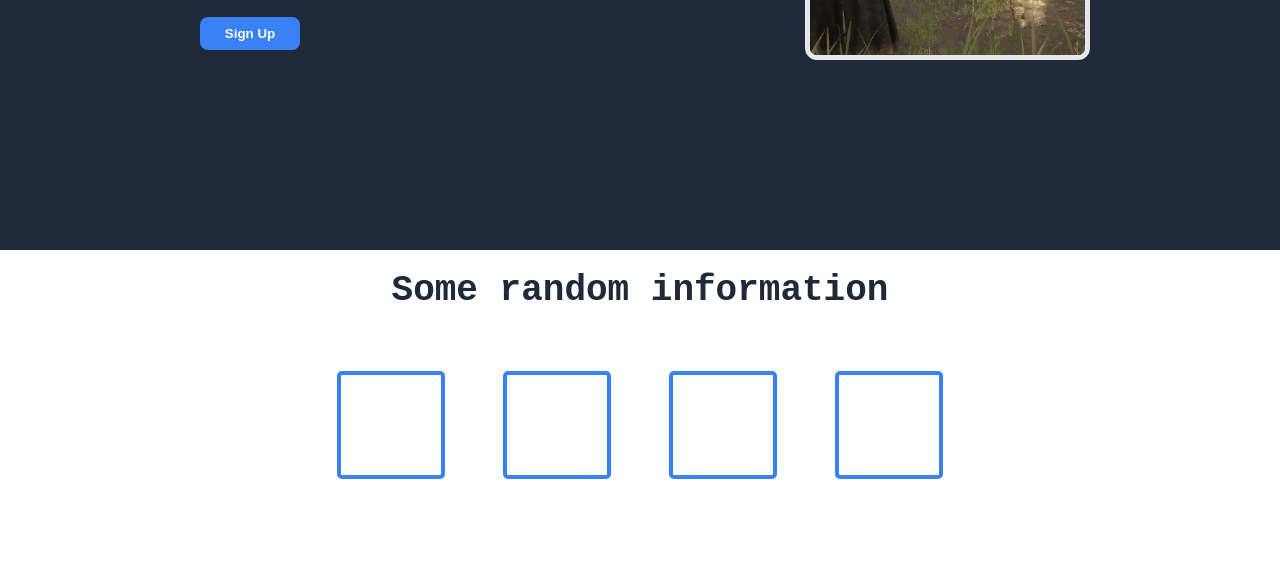
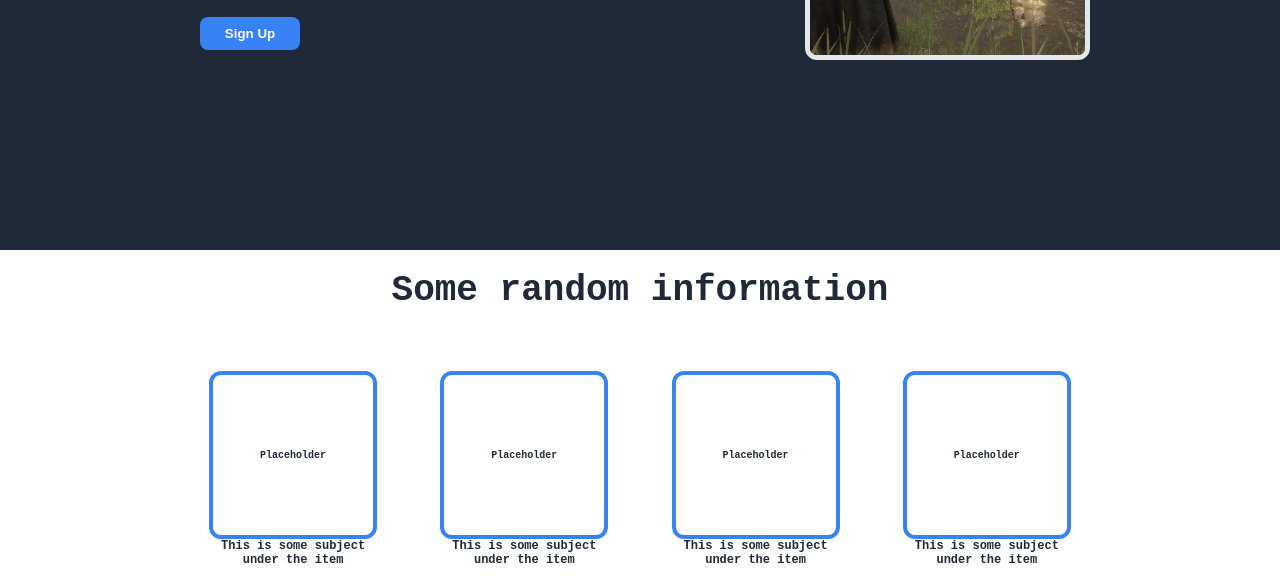
Before and after one commit to BantAlex/odin-landing-page, a plain HTML site: page index.html in a window 1280 px wide. Shown: the part 452-1039 px from the top of the page. Before the commit the page ends 951 px from the top, so only its background shows below. Drawn offline with Linux system fonts and the light colour scheme.

Commit message:
Create subtext under info items

```diff
--- a/index.html
+++ b/index.html
@@ -32,10 +32,26 @@
         <div class="info">
             Some random information
             <div class="cards">
-                <div class="card"></div>
-                <div class="card"></div>
-                <div class="card"></div>
-                <div class="card"></div>
+
+                <div class="cardsub">
+                    <div class="card">Placeholder</div>
+                    <div class="subtext">This is some subject under the item</div>
+                </div>
+
+                <div class="cardsub">
+                    <div class="card">Placeholder</div>
+                    <div class="subtext">This is some subject under the item</div>
+                </div>
+
+                <div class="cardsub">
+                    <div class="card">Placeholder</div>
+                    <div class="subtext">This is some subject under the item</div>
+                </div>
+
+                <div class="cardsub">
+                    <div class="card">Placeholder</div>
+                    <div class="subtext">This is some subject under the item</div>
+                </div>
             </div>
         </div>
     </div>
--- a/styles.css
+++ b/styles.css
@@ -83,15 +83,29 @@ img{
 
 .cards{
     display: flex;
-    gap: 58px;
+    gap: 45px;
 }
 
 .card{
+    font-size: 10px;
     border: 4px solid #3882f6;
     border-radius: 6px;
     display: flex;
-    flex:1;
-    border-radius: 5px;
-    width: 100px;
-    height: 100px;
+    border-radius: 12px;
+    width: 160px;
+    height: 160px;
+    justify-content: center;
+    align-items: center;
 }
+
+.subtext{
+    font-size:12px;
+    text-align: center;
+}
+
+.cardsub{
+    display: flex;
+    flex-direction: column;
+    justify-content: center;
+    align-items: center;
+}
```
